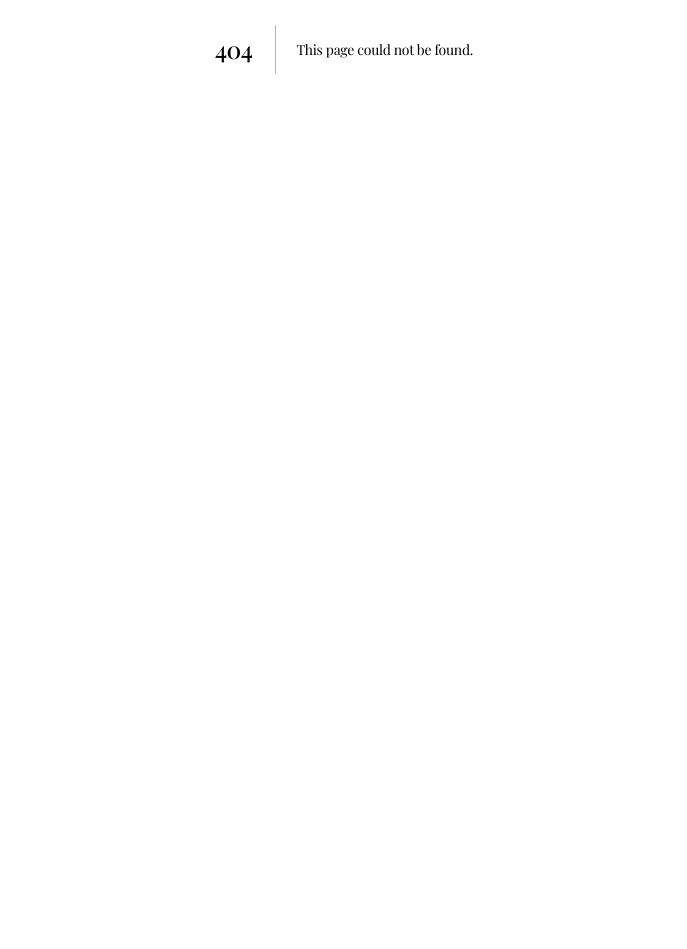
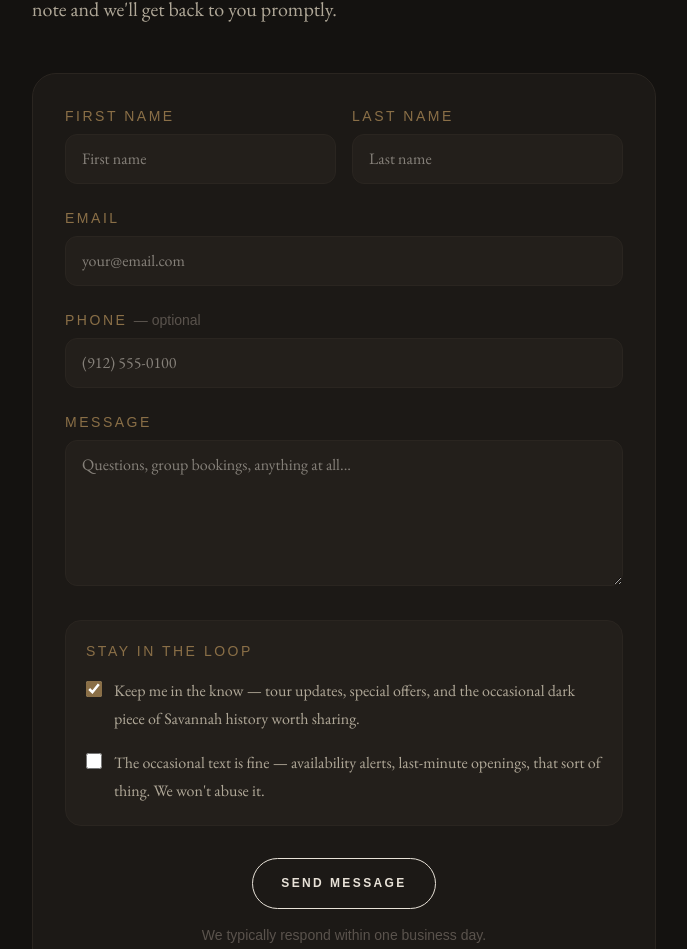
Before and after one commit to memphison/gothicwalks-next, a Next.js app: page /contact in a window 1280 px wide. Before the commit this address had no page. Shown: the part 351-1300 px from the top of the page, without its empty margins (296-983 px from the left). Before the commit the page ends 800 px from the top, so only its background shows below. Built offline with nearby package versions, Linux system fonts and the light colour scheme.

Commit message:
Update Gothic Walks site

```diff
--- a/app/book/page.tsx
+++ b/app/book/page.tsx
@@ -77,8 +77,7 @@ export default function BookPage() {
             Reserve your spot.
           </h1>
           <p className="text-xl leading-8 text-[#b0a898] [font-family:var(--font-body)]">
-            Tours start June 4. Groups are limited to 15 — once a date fills,
-            it's gone. <br></br>Choose your night and lock it in below.
+            The next available tours start June 4th. Book today to secure your preferred date and time.
           </p>
 
           <div
@@ -126,14 +125,7 @@ export default function BookPage() {
               </a>
             </div>
 
-            <p
-              className="text-center text-sm leading-6 text-[#7a7268] [font-family:var(--font-label)]"
-              style={{ marginTop: '1.5rem' }}
-            >
-              Bookings handled securely through Rezgo at book.gothicwalks.com
-            </p>
-
-            <p
+                       <p
               className="text-center text-sm uppercase tracking-[0.2em] text-[#8a6f47] [font-family:var(--font-label)]"
               style={{ marginTop: '1rem', marginBottom: '0' }}
             >
--- a/app/components/Header.tsx
+++ b/app/components/Header.tsx
@@ -22,6 +22,7 @@ export default function Header() {
           <Link href="/book" className="transition hover:text-[#e8e2d8]">Book</Link>
           <Link href="/tour#faq" className="transition hover:text-[#e8e2d8]">FAQ</Link>
           <Link href="/guide" className="transition hover:text-[#e8e2d8]">Become a Guide</Link>
+   <Link href="/contact" className="transition hover:text-[#e8e2d8]">Contact</Link>
         </nav>
 
         <div className="flex items-center gap-4">
@@ -49,6 +50,7 @@ export default function Header() {
             <Link href="/book" onClick={() => setMenuOpen(false)} className="text-sm uppercase tracking-[0.2em] text-[#b0a898] transition hover:text-[#e8e2d8]">Book</Link>
             <Link href="/tour#faq" onClick={() => setMenuOpen(false)} className="text-sm uppercase tracking-[0.2em] text-[#b0a898] transition hover:text-[#e8e2d8]">FAQ</Link>
             <Link href="/guide" onClick={() => setMenuOpen(false)} className="text-sm uppercase tracking-[0.2em] text-[#b0a898] transition hover:text-[#e8e2d8]">Become a Guide</Link>
+            <Link href="/contact" onClick={() => setMenuOpen(false)} className="text-sm uppercase tracking-[0.2em] text-[#b0a898] transition hover:text-[#e8e2d8]">Contact</Link>
             <div className="pt-2">
               <Link href="/book" onClick={() => setMenuOpen(false)} className="gw-btn-light w-full text-center">
                 Book Now
--- /dev/null
+++ b/app/contact/layout.tsx
@@ -0,0 +1,9 @@
+// app/contact/layout.tsx
+export const metadata = {
+  title: "Contact | Gothic Walks Savannah",
+  description: "Get in touch with Gothic Walks.",
+};
+
+export default function ContactLayout({ children }: { children: React.ReactNode }) {
+  return <>{children}</>;
+}
--- /dev/null
+++ b/app/contact/page.tsx
@@ -0,0 +1,227 @@
+// app/contact/page.tsx
+"use client";
+import { useState } from "react";
+import Header from "@/app/components/Header";
+
+
+
+export default function ContactPage() {
+  const [submitted, setSubmitted] = useState(false);
+  const [submitting, setSubmitting] = useState(false);
+
+  async function handleSubmit(e: React.FormEvent<HTMLFormElement>) {
+    e.preventDefault();
+    setSubmitting(true);
+    const form = e.currentTarget;
+    const data = new FormData(form);
+
+    const res = await fetch("https://formspree.io/f/mjglokaj", {
+      method: "POST",
+      body: data,
+      headers: { Accept: "application/json" },
+    });
+
+    if (res.ok) {
+      setSubmitted(true);
+    } else {
+      setSubmitting(false);
+      alert("Something went wrong. Please try again or email us directly.");
+    }
+  }
+
+  return (
+    <main className="min-h-screen bg-[#141210] text-[#e8e2d8]">
+      <Header />
+
+      <section className="mx-auto max-w-2xl px-6 pt-12 pb-24 md:pt-16">
+        <p className="mb-6 text-sm font-semibold uppercase tracking-[0.22em] text-[#990000] [font-family:var(--font-label)]">
+          Get in touch
+        </p>
+        <h1
+          className="text-5xl font-normal leading-tight tracking-[-0.025em] text-[#f0ebe0] md:text-6xl [font-family:var(--font-display)]"
+          style={{ marginBottom: "1rem" }}
+        >
+          We'd love to hear from you.
+        </h1>
+        <p className="text-xl leading-8 text-[#b0a898] [font-family:var(--font-body)]">
+          Questions about the tour, private or group bookings, or anything else
+          — send us a note and we'll get back to you promptly.
+        </p>
+
+        {submitted ? (
+          <div
+            className="mt-12 rounded-[1.5rem] border border-[#2a2520] bg-[#1c1916] text-center"
+            style={{ padding: "3rem 2rem" }}
+          >
+            <h2 className="text-3xl font-normal text-[#f0ebe0] [font-family:var(--font-display)]">
+              Message received.
+            </h2>
+            <p
+              className="text-lg leading-8 text-[#b0a898] [font-family:var(--font-body)]"
+              style={{ marginTop: "1rem" }}
+            >
+              We'll be in touch soon. In the meantime, Savannah will be waiting.
+            </p>
+          </div>
+        ) : (
+          <form
+            onSubmit={handleSubmit}
+            className="mt-12 rounded-[1.5rem] border border-[#2a2520] bg-[#1c1916]"
+            style={{ padding: "2rem" }}
+          >
+            {/* Name row */}
+            <div className="grid gap-4 sm:grid-cols-2">
+              <div>
+                <label
+                  htmlFor="firstName"
+                  className="block text-sm uppercase tracking-[0.18em] text-[#8a6f47] [font-family:var(--font-label)]"
+                >
+                  First Name
+                </label>
+                <input
+                  id="firstName"
+                  name="firstName"
+                  type="text"
+                  required
+                  className="mt-2 w-full rounded-xl border border-[#2a2520] bg-[#231f1b] px-4 py-3 text-base text-[#e8e2d8] outline-none transition focus:border-[#8a6f47] [font-family:var(--font-body)]"
+                  placeholder="First name"
+                />
+              </div>
+              <div>
+                <label
+                  htmlFor="lastName"
+                  className="block text-sm uppercase tracking-[0.18em] text-[#8a6f47] [font-family:var(--font-label)]"
+                >
+                  Last Name
+                </label>
+                <input
+                  id="lastName"
+                  name="lastName"
+                  type="text"
+                  required
+                  className="mt-2 w-full rounded-xl border border-[#2a2520] bg-[#231f1b] px-4 py-3 text-base text-[#e8e2d8] outline-none transition focus:border-[#8a6f47] [font-family:var(--font-body)]"
+                  placeholder="Last name"
+                />
+              </div>
+            </div>
+
+            {/* Email */}
+            <div style={{ marginTop: "1.5rem" }}>
+              <label
+                htmlFor="email"
+                className="block text-sm uppercase tracking-[0.18em] text-[#8a6f47] [font-family:var(--font-label)]"
+              >
+                Email
+              </label>
+              <input
+                id="email"
+                name="email"
+                type="email"
+                required
+                className="mt-2 w-full rounded-xl border border-[#2a2520] bg-[#231f1b] px-4 py-3 text-base text-[#e8e2d8] outline-none transition focus:border-[#8a6f47] [font-family:var(--font-body)]"
+                placeholder="your@email.com"
+              />
+            </div>
+
+            {/* Phone */}
+            <div style={{ marginTop: "1.5rem" }}>
+              <label
+                htmlFor="phone"
+                className="block text-sm uppercase tracking-[0.18em] text-[#8a6f47] [font-family:var(--font-label)]"
+              >
+                Phone <span className="text-[#5a534d] normal-case tracking-normal">— optional</span>
+              </label>
+              <input
+                id="phone"
+                name="phone"
+                type="tel"
+                className="mt-2 w-full rounded-xl border border-[#2a2520] bg-[#231f1b] px-4 py-3 text-base text-[#e8e2d8] outline-none transition focus:border-[#8a6f47] [font-family:var(--font-body)]"
+                placeholder="(912) 555-0100"
+              />
+            </div>
+
+            {/* Note */}
+            <div style={{ marginTop: "1.5rem" }}>
+              <label
+                htmlFor="message"
+                className="block text-sm uppercase tracking-[0.18em] text-[#8a6f47] [font-family:var(--font-label)]"
+              >
+                Message
+              </label>
+              <textarea
+                id="message"
+                name="message"
+                required
+                rows={5}
+                className="mt-2 w-full rounded-xl border border-[#2a2520] bg-[#231f1b] px-4 py-3 text-base text-[#e8e2d8] outline-none transition focus:border-[#8a6f47] [font-family:var(--font-body)]"
+                placeholder="Questions, group bookings, anything at all..."
+              />
+            </div>
+
+            {/* Opt-ins */}
+            <div
+              className="rounded-2xl border border-[#2a2520] bg-[#231f1b] p-5"
+              style={{ marginTop: "1.5rem" }}
+            >
+              <p className="text-sm uppercase tracking-[0.18em] text-[#8a6f47] [font-family:var(--font-label)]">
+                Stay in the loop
+              </p>
+
+              {/* Email opt-in — default checked */}
+              <label className="mt-4 flex cursor-pointer items-start gap-3">
+                <input
+                  type="checkbox"
+                  name="emailOptIn"
+                  value="yes"
+                  defaultChecked
+                  className="mt-1 h-4 w-4 shrink-0 accent-[#8a6f47]"
+                />
+                <span className="text-base leading-7 text-[#b0a898] [font-family:var(--font-body)]">
+                  Keep me in the know — tour updates, special offers, and the
+                  occasional dark piece of Savannah history worth sharing.
+                </span>
+              </label>
+
+              {/* Text opt-in — default unchecked */}
+              <label className="mt-4 flex cursor-pointer items-start gap-3">
+                <input
+                  type="checkbox"
+                  name="textOptIn"
+                  value="yes"
+                  className="mt-1 h-4 w-4 shrink-0 accent-[#8a6f47]"
+                />
+                <span className="text-base leading-7 text-[#b0a898] [font-family:var(--font-body)]">
+                  The occasional text is fine — availability alerts, last-minute
+                  openings, that sort of thing. We won&apos;t abuse it.
+                </span>
+              </label>
+            </div>
+
+            <div className="flex justify-center" style={{ marginTop: "2rem" }}>
+              <button
+                type="submit"
+                disabled={submitting}
+                className="gw-btn-light"
+              >
+                {submitting ? "Sending..." : "Send Message"}
+              </button>
+            </div>
+
+            <p
+              className="text-center text-sm text-[#5a534d] [font-family:var(--font-label)]"
+              style={{ marginTop: "1rem" }}
+            >
+              We typically respond within one business day.
+            </p>
+          </form>
+        )}
+      </section>
+
+      <footer className="border-t border-[#2a2520] px-6 py-10 text-center">
+        <p className="text-sm uppercase tracking-[0.2em] text-[#7a7268] [font-family:var(--font-label)]">
+          Gothic Walks — Savannah, Georgia
+        </p>
+      </footer>
+    </main>
+  );
+}
```
